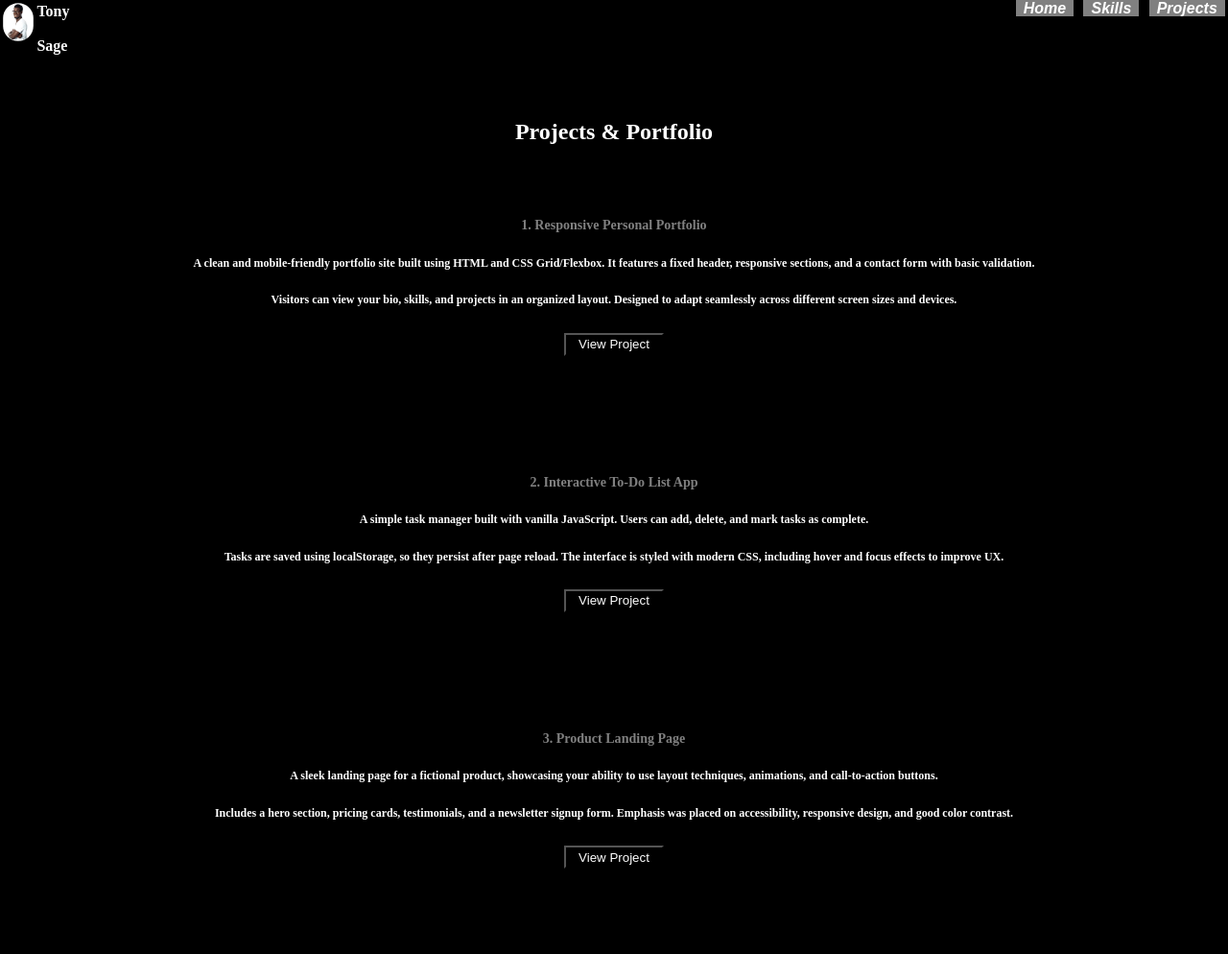
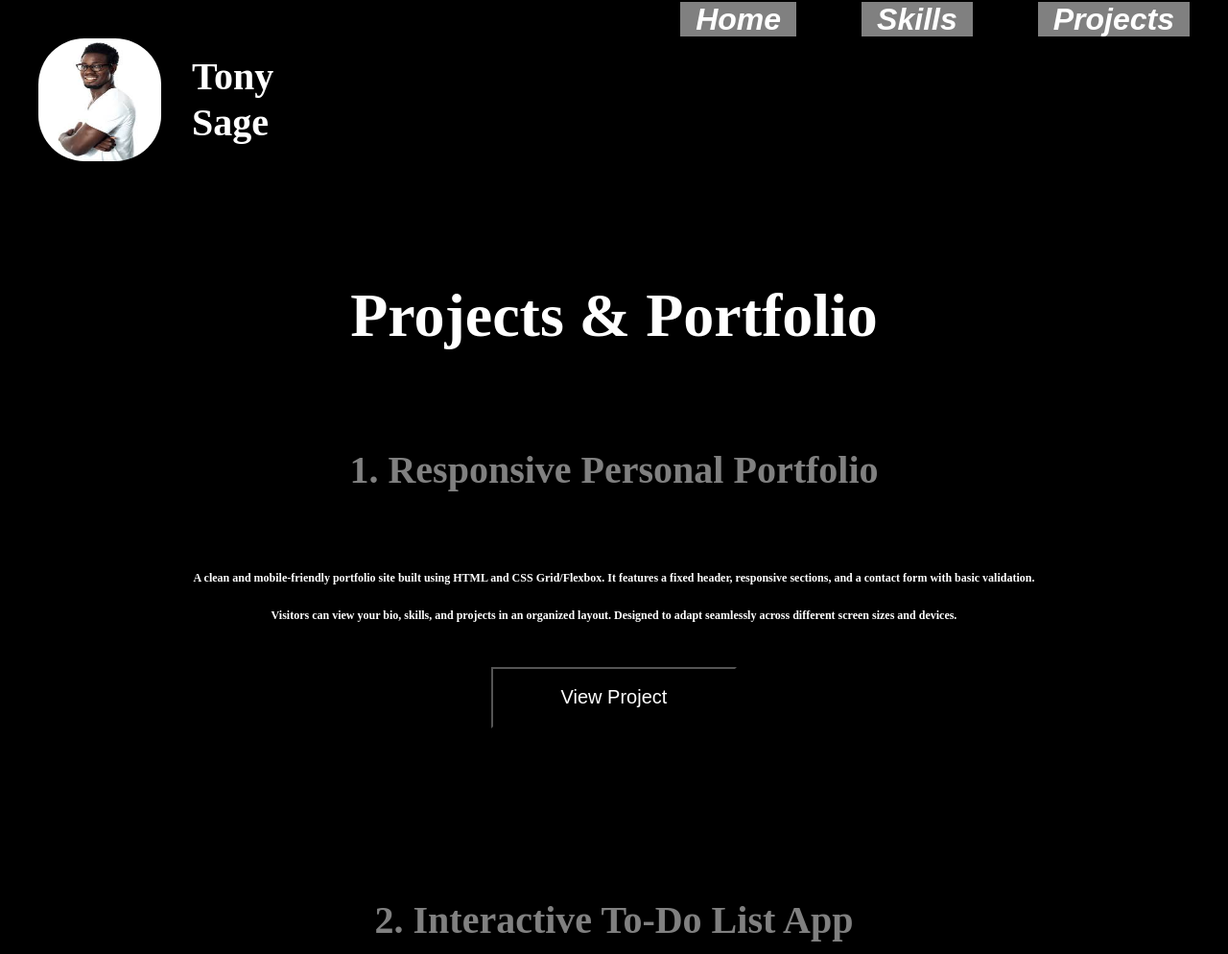
Before and after one commit to Tony-Sage/wdportfolio2, a plain HTML site: page projects.html in a window 1280 px wide. Shown: the top 994 px of the page at 96% size. Drawn offline with Linux system fonts and the light colour scheme; a web font is replaced by a local one.

Commit message:
First commit

```diff
--- a/style.css
+++ b/style.css
@@ -1,6 +1,4 @@
 * {
-    margin: 0;
-    padding: 0;
     background: black;
     color: white;
 }
@@ -11,7 +9,7 @@ body {
     flex-direction: column;
     justify-content: space-between;
     align-items: center;
-    line-spacing: 1rem;
+    line-height: 1.5rem;
 }
 
 header {
@@ -22,15 +20,17 @@ header {
 }
 
 header img {
-    height: 2.5rem;
-    width: 2rem;
-    padding: 0.2rem;
-    border-radius: 2rem;
+    height: 8rem;
+    width: 8rem;
+    padding: 2rem;
+    border-radius: 5rem;
     overflow: hidden;
 }
 
 header h4 {
     padding: 0.2rem 0rem;
+    font-size: 2.5rem;
+    align-self: center;
 }
 
 .icon {
@@ -39,9 +39,10 @@ header h4 {
 }
 
 .nav {
-    padding: 0rem 0.5rem;
-    margin: 1rem 0.2rem;
+    padding: 0rem 1rem;
+    margin: 0rem 2rem;
     text-decoration: none;
+    font-size: 2rem;
     font-weight: bold;
     font-style: italic;
     font-family: 'Montserrat', sans-serif;
@@ -60,6 +61,14 @@ main {
     margin: 3rem 0rem;
 }
 
+main h2 {
+    font-size: 4rem;
+}
+
+main h3 {
+    font-size: 2.5rem;
+}
+
 #topsection {
     display: flex;
     justify-content: space-between;
@@ -68,10 +77,12 @@ main {
 }
 
 .contact {
-    height: 1.5rem;
-    width: 1.5rem;
-    margin-right: 0.5rem;
-    margin-left: 0.5rem;
+    align-self: center;
+    height: 4rem;
+    width: 4rem;
+    margin-right: 2rem;
+    margin-left: 2rem;
+    padding-top: 2.5rem;
 }
 
 section {
@@ -94,9 +105,10 @@ section {
     color: grey;
 }
 
-/*.mypic {
-    border-radius: 2rem;
-}*/
+.mypic img {
+    height: 48rem;
+    width: 48rem;
+}
 
 article {
     text-align: center;
@@ -107,9 +119,10 @@ article {
 }
 
 button {
-    height: 1.5rem;
-    width: 6.5rem;
-    margin: 1.5rem;
+    height: 4rem;
+    width: 16rem;
+    margin: 2rem;
+    font-size: 20px;
 }
 
 .certs {
```
